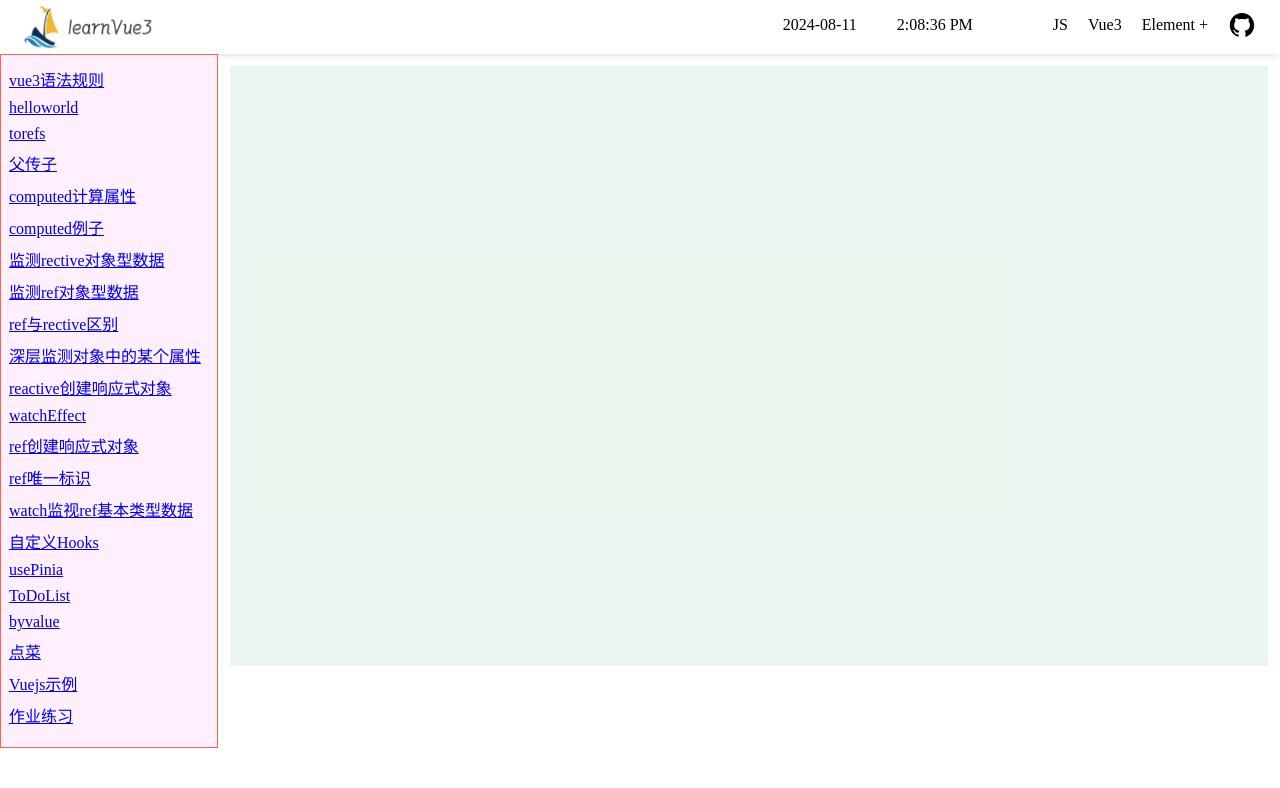
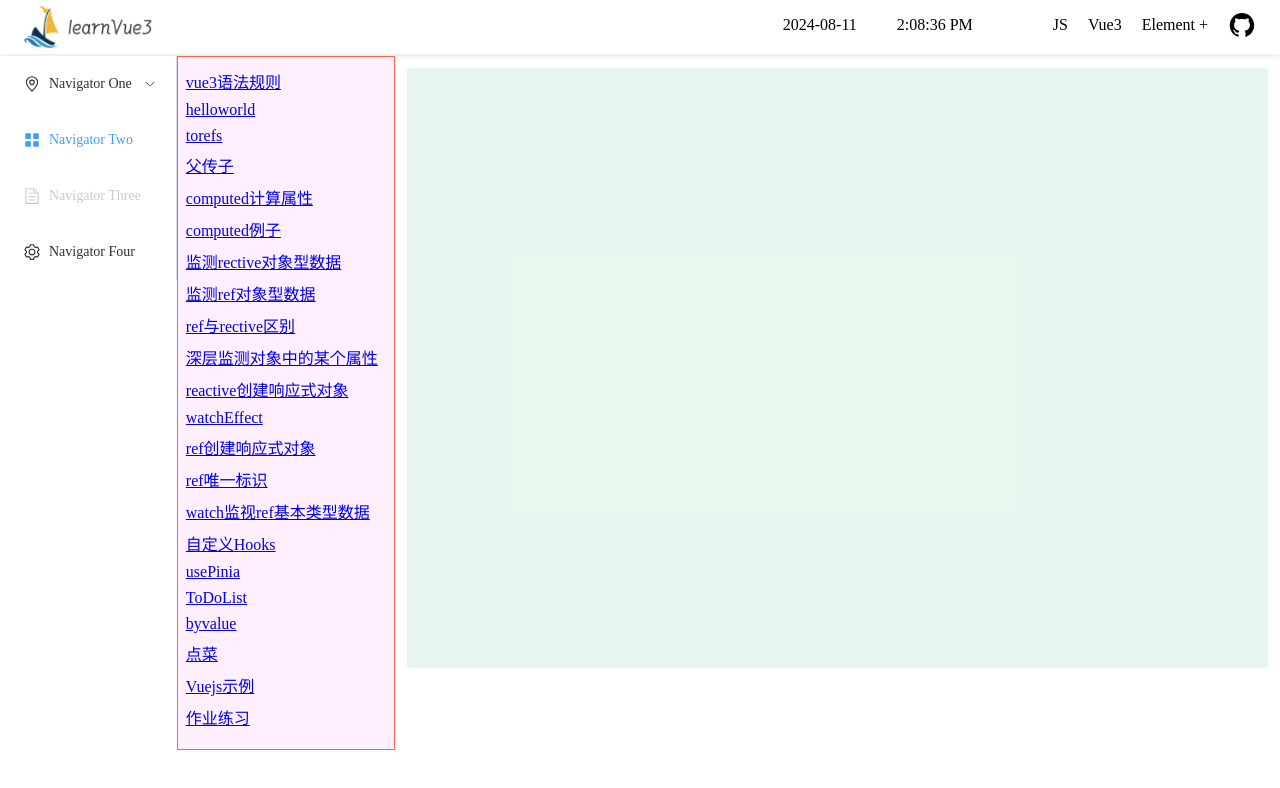
Before and after one commit to beiduofeng/learnVue3, a Vue app: page /#/fa in a window 1280 px wide. Shown: the top 788 px of the page. Built offline with nearby package versions, Linux system fonts and the light colour scheme.

Commit message:
feat: 引入elementplus menu

```diff
--- a/src/App.vue
+++ b/src/App.vue
@@ -1,10 +1,11 @@
 <script setup>
 import { RouterLink, RouterView } from 'vue-router'
-import { Header } from './common';
+import { Header, Menu } from './common';
 </script>
 <template>
   <Header />
   <div class="wrapper">
+    <Menu />
     <div class="left-menu">
       <RouterLink to="/Vue3">vue3语法规则</RouterLink>
       <RouterLink to="/helloworld">helloworld</RouterLink>
@@ -42,6 +43,7 @@
 .wrapper {
   width: 100vw;
   display: flex;
+  margin-top: 2px;
 }
 
 .left-menu {
--- /dev/null
+++ b/src/common/Menu/index.vue
@@ -0,0 +1,50 @@
+<template>
+  <el-row class="tac">
+    <el-col :span="24">
+      <el-menu
+        default-active="2"
+        class="el-menu-vertical-demo"
+        @open="handleOpen"
+        @close="handleClose"
+      >
+        <el-sub-menu index="1">
+          <template #title>
+            <el-icon><location /></el-icon>
+            <span>Navigator One</span>
+          </template>
+            <el-menu-item index="1-1">item one</el-menu-item>
+            <el-menu-item index="1-2">item two</el-menu-item>
+            <el-menu-item index="1-3">item three</el-menu-item>
+            <el-menu-item index="1-4">item four</el-menu-item>
+        </el-sub-menu>
+        <el-menu-item index="2">
+          <el-icon><icon-menu /></el-icon>
+          <span>Navigator Two</span>
+        </el-menu-item>
+        <el-menu-item index="3" disabled>
+          <el-icon><document /></el-icon>
+          <span>Navigator Three</span>
+        </el-menu-item>
+        <el-menu-item index="4">
+          <el-icon><setting /></el-icon>
+          <span>Navigator Four</span>
+        </el-menu-item>
+      </el-menu>
+    </el-col>
+  </el-row>
+</template>
+
+<script lang="ts" setup>
+import {
+  Document,
+  Menu as IconMenu,
+  Location,
+  Setting,
+} from '@element-plus/icons-vue'
+const handleOpen = (key: string, keyPath: string[]) => {
+  console.log(key, keyPath)
+}
+const handleClose = (key: string, keyPath: string[]) => {
+  console.log(key, keyPath)
+}
+</script>
```
Also changed, not shown: src/common/index.js (+5 -3 lines).
